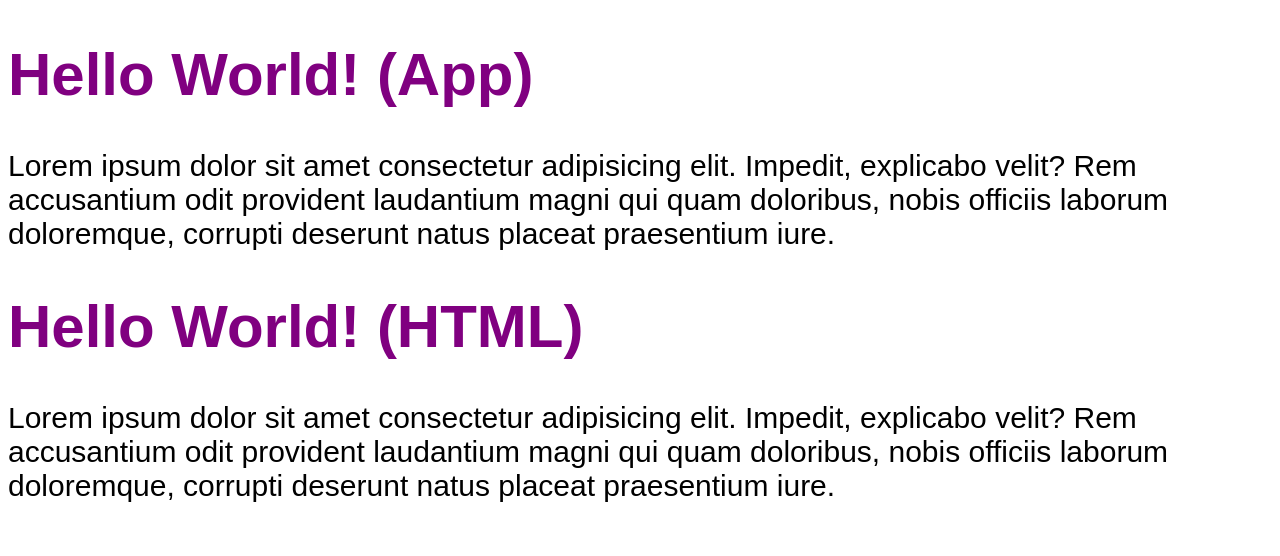
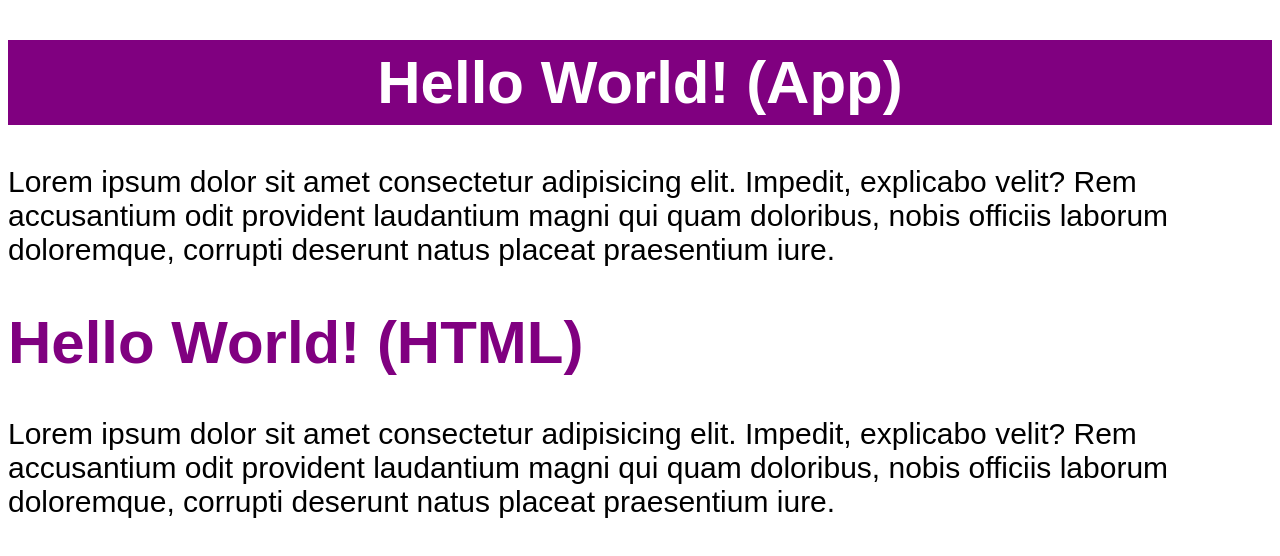
Before and after one commit to DenisSantos35/chronos-pomodoro, a React (Vite) app: page / in a window 1280 px wide. Shown: the top 556 px of the page. Built offline with nearby package versions, Linux system fonts and the light colour scheme.

Commit message:
importando e usando arquivos de CSS Modules com escopo de componete

```diff
--- a/src/App.tsx
+++ b/src/App.tsx
@@ -27,13 +27,16 @@
 // }
 
 // export { App };
+
+import { Heading } from './components/Heading';
+
 import './styles/theme.css';
 import './styles/global.css';
 
 export function App() {
   return (
     <>
-      <h1>Hello World! (App)</h1>
+      <Heading />
       <p>
         Lorem ipsum dolor sit amet consectetur adipisicing elit. Impedit,
         explicabo velit? Rem accusantium odit provident laudantium magni qui
--- /dev/null
+++ b/src/components/Heading.module.css
@@ -0,0 +1,10 @@
+.heading {
+  background: purple;
+  color: white;
+  padding: 8px;
+  text-align: center;
+}
+
+.cyan {
+  color: cyan;
+}
--- /dev/null
+++ b/src/components/Heading.tsx
@@ -0,0 +1,15 @@
+import styles from './Heading.module.css';
+
+export function Heading() {
+  //console.log(styles);
+  //colocar duas classes no mesmo componente
+  //const classes = `${styles.heading} ${styles.cyan}`
+  //<h1 className={classes}>Hello World! (App)</h1>
+  //ou
+  //<h1 className={`${styles.heading} ${styles.cyan}`}>Hello World! (App)</h1>
+  return (
+    <>
+      <h1 className={styles.heading}>Hello World! (App)</h1>
+    </>
+  );
+}
```
